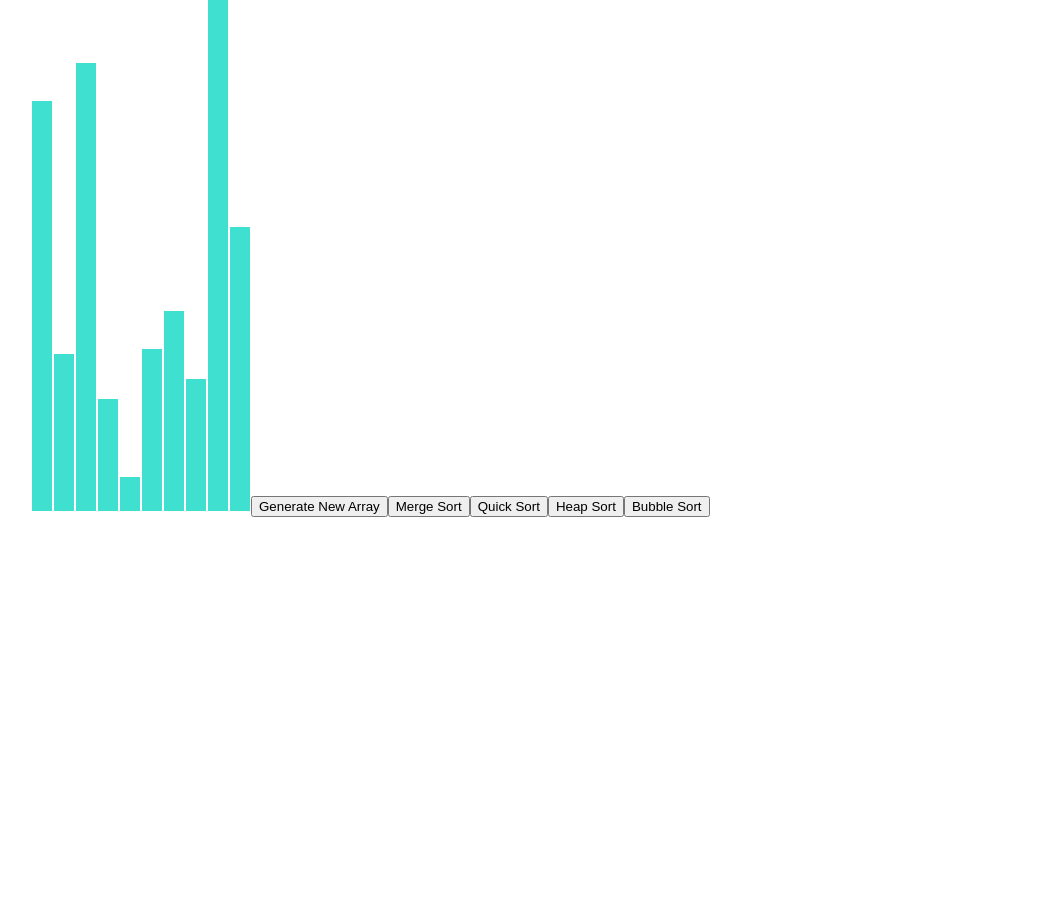
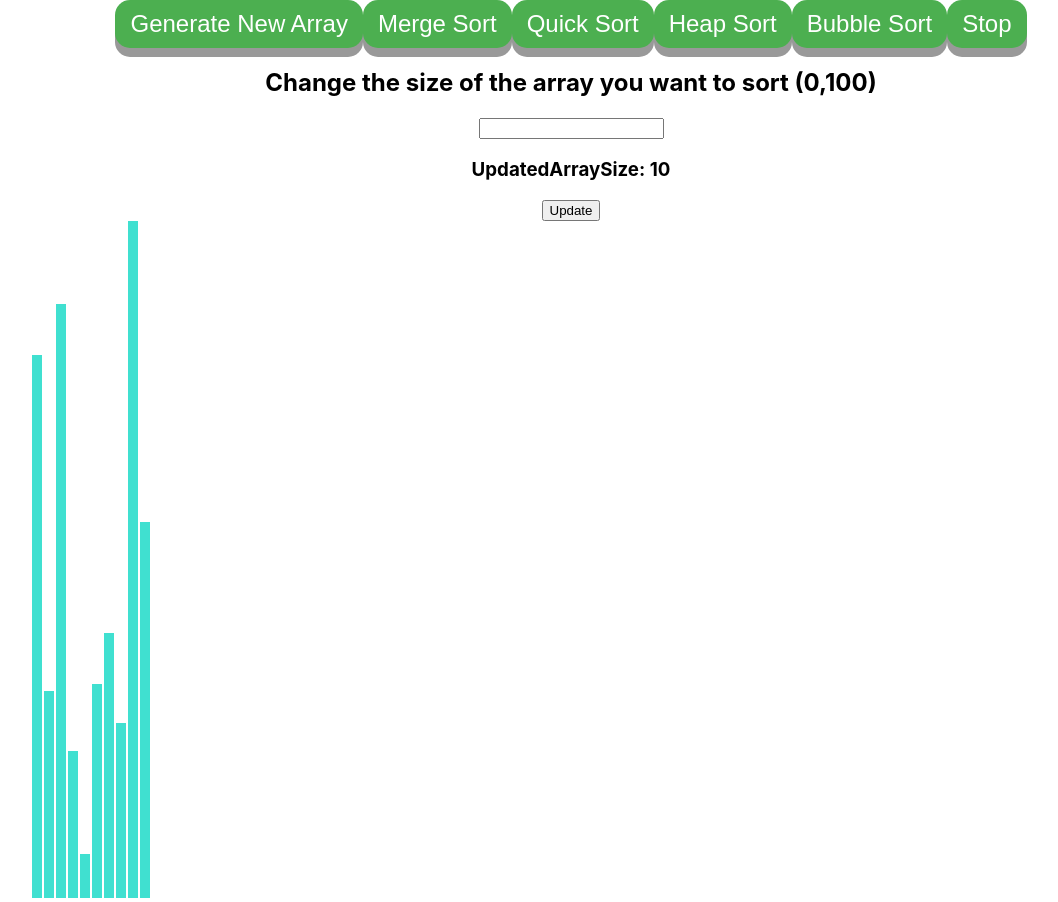
Before and after one commit to Hugo-coder-hjh/VisualSorting, a React (Create React App) app: page / in a window 1280 px wide. Shown: the whole page, without its empty margins (69-1127 px from the left). Before the commit the page ends 800 px from the top, so only its background shows below. Built offline with nearby package versions, Linux system fonts and the light colour scheme.

Commit message:
choose size

```diff
--- a/src/SortingVisualizer/SortingVisualizer.css
+++ b/src/SortingVisualizer/SortingVisualizer.css
@@ -5,7 +5,30 @@
 }
 
 .array-bar {
-  width: 20px;
+  width: 10px;
   display: inline-block;
   margin: 0 1px;
 }
+
+.button-container .button{
+  /* display: inline-block; */
+  padding: 10px 15px;
+  font-size: 24px;
+  cursor: pointer;
+  text-align: center;
+  text-decoration: none;
+  outline: none;
+  color: #fff;
+  background-color: #4CAF50;
+  border: none;
+  border-radius: 15px;
+  box-shadow: 0 9px #999;
+}
+
+.button-container .button:hover {background-color: #3e8e41}
+
+.button-container .button:active {
+  background-color: #3e8e41;
+  box-shadow: 0 5px #666;
+  transform: translateY(4px);
+}
--- a/src/SortingVisualizer/SortingVisualizer.jsx
+++ b/src/SortingVisualizer/SortingVisualizer.jsx
@@ -1,12 +1,12 @@
-import React from 'react';
-import { getMergeSortAnimations, getQuickSortAnimations, getBubbleSortAnimations, getHeapSortAnimations } from '../sortingAlgorithms/sortingAlgorithms.js';
+import {React, useEffect, useState} from 'react';
+import { getMergeSortAnimations, getQuickSortAnimations, getBubblesortAnimations, getHeapSortAnimations } from '../sortingAlgorithms/sortingAlgorithms.js';
 import './SortingVisualizer.css';
 
 // Change this value for the speed of the animations.
 const ANIMATION_SPEED_MS = 200;
 
 // Change this value for the number of bars (value) in the array.
-const NUMBER_OF_ARRAY_BARS = 10;
+// const NUMBER_OF_ARRAY_BARS = 10;
 
 // This is the main color of the array bars.
 const PRIMARY_COLOR = 'turquoise';
@@ -21,29 +21,47 @@ const PIVOT_COLOR = 'blue';
 const HEAP_COLOR = 'yellow';
 const FINISH_COLOR = 'purple';
 
-export default class SortingVisualizer extends React.Component {
-  constructor(props) {
-    super(props);
+export default function SortingVisualizer() {
 
-    this.state = {
-      array: [],
+  // for input value
+  const [message, setMessage] = useState('');
+  const handleChange = (event) => {
+    setMessage(event.target.value);
   };
+  const handleClick = () => {
+    // 👇 "message" stores input field value
+    setNUMBER_OF_ARRAY_BARS(message);
+  };
+
+  // Change this value for the number of bars (value) in the array.
+  const [NUMBER_OF_ARRAY_BARS, setNUMBER_OF_ARRAY_BARS] = useState(10);
+
+  const [array, setArray] = useState([]);
+
+  const randomIntFromInterval = (min, max) => {
+    return Math.floor(Math.random() * (max - min + 1) + min);
   }
 
-  componentDidMount() {
-    this.resetArray();
+  const resetArray = () => {
+    const newArray = [];
+    for (let i = 0; i < NUMBER_OF_ARRAY_BARS; i++) {
+      newArray.push(randomIntFromInterval(5, 730));
+    }
+    console.log("before", newArray);
+    setArray(newArray);
+    console.log("after",array);
   }
 
-  resetArray() {
-    const array = [];
-    for (let i = 0; i < NUMBER_OF_ARRAY_BARS; i++) {
-      array.push(randomIntFromInterval(5, 550));
-    }
-    this.setState({ array });
-  }
+  useEffect(() => {
+    resetArray();
+  },[NUMBER_OF_ARRAY_BARS])
 
-  mergeSort() {
-    const animations = getMergeSortAnimations(this.state.array);
+  // setTimeout(() => {
+  //   console.log("final",array);
+  // }, 20);
+
+  const mergeSort = () => {
+    const animations = getMergeSortAnimations(array);
     for (let i = 0; i < animations.length; i++) {
       const arrayBars = document.getElementsByClassName('array-bar');
       const isColorChange = i % 3 !== 2;
@@ -66,8 +84,8 @@ export default class SortingVisualizer extends React.Component {
     }
   }
 
-  quickSort() {
-    const animations = getQuickSortAnimations(this.state.array);
+  const quickSort = () => {
+    const animations = getQuickSortAnimations(array);
     for (let i = 0; i < animations.length; i++) {
       const arrayBars = document.getElementsByClassName('array-bar');
       if (animations[i].length === 3) {
@@ -102,8 +120,8 @@ export default class SortingVisualizer extends React.Component {
     }
   }
 
-  heapSort() {
-    const animations = getHeapSortAnimations(this.state.array);
+  const heapSort = () => {
+    const animations = getHeapSortAnimations(array);
     for (let i = 0; i < animations.length; i++) {
       const arrayBars = document.getElementsByClassName('array-bar');
       if (animations[i].length === 3 && typeof animations[i][2] === "boolean") {
@@ -176,20 +194,23 @@ export default class SortingVisualizer extends React.Component {
     }, (animations.length + 10) * ANIMATION_SPEED_MS);
   }
 
-  bubbleSort() {
-    const animations = getBubbleSortAnimations(this.state.array);
+  const bubbleSort = () => {
+    const animations = getBubblesortAnimations(array);
     // console.log(animations);
     for (let i = 0; i < animations.length; i++) {
       const barrayBars = document.getElementsByClassName('array-bar');
       const isColorChange = i % 3 !== 2;
       if (isColorChange) {
-        const [barOneIdx, barTwoIdx] = animations[i];
-        const barOneStyle = barrayBars[barOneIdx].style;
-        const barTwoStyle = barrayBars[barTwoIdx].style;
+        const [bbarOneIdx, bbarTwoIdx] = animations[i];
+        // console.log(bbarOneIdx);
+        // console.log(bbarTwoIdx);
+        //console.log('s', barrayBars[bbarTwoIdx]);
+        const bbarOneStyle = barrayBars[bbarOneIdx].style;
+        const bbarTwoStyle = barrayBars[bbarTwoIdx].style;
         const color = i % 3 === 0 ? SECONDARY_COLOR : PRIMARY_COLOR;
         setTimeout(() => {
-          barOneStyle.backgroundColor = color;
-          barTwoStyle.backgroundColor = color;
+          bbarOneStyle.backgroundColor = color;
+          bbarTwoStyle.backgroundColor = color;
         }, i * ANIMATION_SPEED_MS);
       } else {
         if (animations[i].length > 0) {
@@ -207,26 +228,31 @@ export default class SortingVisualizer extends React.Component {
 
   }
 
-  // NOTE: This method will only work if your sorting algorithms actually return
-  // the sorted arrays; if they return the animations (as they currently do), then
-  // this method will be broken.
-  testSortingAlgorithms() {
-    for (let i = 0; i < 100; i++) {
-      const array = [];
-      const length = randomIntFromInterval(1, 1000);
-      for (let i = 0; i < length; i++) {
-        array.push(randomIntFromInterval(-1000, 1000));
-      }
-      const javaScriptSortedArray = array.slice().sort((a, b) => a - b);
-      const mergeSortedArray = getMergeSortAnimations(array.slice());
-      console.log(arraysAreEqual(javaScriptSortedArray, mergeSortedArray));
-    }
-  }
-
-  render() {
-    const { array } = this.state;
 
   return (
+    <>
+    <div className="button-container">
+      <button className="button" onClick={() => resetArray()}>Generate New Array</button>
+      <button className="button" onClick={() => mergeSort()}>Merge Sort</button>
+      <button className="button" onClick={() => quickSort()}>Quick Sort</button>
+      <button className="button" onClick={() => heapSort()}>Heap Sort</button>
+      <button className="button" onClick={() => bubbleSort()}>Bubble Sort</button>
+      <button className="button" onClick={() => window.location.reload()}>Stop</button>
+    </div>
+
+    <div className="size-change">
+      <h2>Change the size of the array you want to sort (0,100)</h2>
+      <input
+        type="text"
+        id="message"
+        name="message"
+        onChange={handleChange}
+        value={message}
+      />
+      <h3>UpdatedArraySize: {NUMBER_OF_ARRAY_BARS}</h3>
+      <button onClick={handleClick}>Update</button>
+    </div>
+
     <div className="array-container">
       {array.map((value, idx) => (
         <div
@@ -237,28 +263,130 @@ export default class SortingVisualizer extends React.Component {
             height: `${value}px`,
           }}></div>
       ))}
-        <button onClick={() => this.resetArray()}>Generate New Array</button>
-        <button onClick={() => this.mergeSort()}>Merge Sort</button>
-        <button onClick={() => this.quickSort()}>Quick Sort</button>
-        <button onClick={() => this.heapSort()}>Heap Sort</button>
-        <button onClick={() => this.bubbleSort()}>Bubble Sort</button>
     </div>
+
+  </>
   );
 }
-}
 
-// From https://stackoverflow.com/questions/4959975/generate-random-number-between-two-numbers-in-javascript
-function randomIntFromInterval(min, max) {
-  // min and max included
-  return Math.floor(Math.random() * (max - min + 1) + min);
-}
 
-function arraysAreEqual(arrayOne, arrayTwo) {
-  if (arrayOne.length !== arrayTwo.length) return false;
-  for (let i = 0; i < arrayOne.length; i++) {
-    if (arrayOne[i] !== arrayTwo[i]) {
-      return false;
-    }
-  }
-  return true;
-}
+
+// export default class SortingVisualizer extends React.Component {
+//   constructor(props) {
+//     super(props);
+
+//     this.state = {
+//       array: [],
+//     };
+//   }
+
+//   componentDidMount() {
+//     this.resetArray();
+//   }
+
+
+
+//   mergeSort() {
+//     const animations = getMergeSortAnimations(this.state.array);
+//     for (let i = 0; i < animations.length; i++) {
+//       const arrayBars = document.getElementsByClassName('array-bar');
+//       const isColorChange = i % 3 !== 2;
+//       if (isColorChange) {
+//         const [barOneIdx, barTwoIdx] = animations[i];
+//         const barOneStyle = arrayBars[barOneIdx].style;
+//         const barTwoStyle = arrayBars[barTwoIdx].style;
+//         const color = i % 3 === 0 ? SECONDARY_COLOR : PRIMARY_COLOR;
+//         setTimeout(() => {
+//           barOneStyle.backgroundColor = color;
+//           barTwoStyle.backgroundColor = color;
+//         }, i * ANIMATION_SPEED_MS);
+//       } else {
+//         setTimeout(() => {
+//           const [barOneIdx, newHeight] = animations[i];
+//           const barOneStyle = arrayBars[barOneIdx].style;
+//           barOneStyle.height = `${newHeight}px`;
+//         }, i * ANIMATION_SPEED_MS);
+//       }
+//     }
+//   }
+
+//   quickSort() {
+//     const animations = getQuickSortAnimations(this.state.array);
+//     for (let i = 0; i < animations.length; i++) {
+//       const arrayBars = document.getElementsByClassName('array-bar');
+//       if (animations[i].length === 3) {
+//         // it is trying to set current swappers
+//         const [barOneIdx, barTwoIdx, condition] = animations[i];
+//         const barOneStyle = arrayBars[barOneIdx].style;
+//         const barTwoStyle = arrayBars[barTwoIdx].style;
+//         // trying to change color
+//         let color = (condition === true) ? SECONDARY_COLOR : PRIMARY_COLOR;
+//         setTimeout(() => {
+//           barOneStyle.backgroundColor = color;
+//           barTwoStyle.backgroundColor = color;
+//         }, i * ANIMATION_SPEED_MS);
+//       } else if (animations[i].length === 4) {
+//         // it is trying to do the swap and change the height of the bars
+//         setTimeout(() => {
+//           const [barOneIdx, heightOne, barTwoIdx, heightTwo] = animations[i];
+//           const barOneStyle = arrayBars[barOneIdx].style;
+//           const barTwoStyle = arrayBars[barTwoIdx].style;
+//           barOneStyle.height = `${heightOne}px`;
+//           barTwoStyle.height = `${heightTwo}px`;
+//         }, i * ANIMATION_SPEED_MS);
+//       } else if (animations[i].length === 2) {
+//         // it is setting pivot/ setting finished bar
+//         const [barIdx, condition] = animations[i];
+//         const barStyle = arrayBars[barIdx].style;
+//         let color = (condition === true) ? PIVOT_COLOR : PRIMARY_COLOR;
+//         setTimeout(() => {
+//           barStyle.backgroundColor = color;
+//         }, i * ANIMATION_SPEED_MS);
+//       }
+//     }
+//   }
+
+//   heapSort() {
+//     // We leave it as an exercise to the viewer of this code to implement this method.
+//   }
+
+//   bubbleSort() {
+//     const animations = getBubblesortAnimations(this.state.array);
+//     // console.log(animations);
+//     for (let i = 0; i < animations.length; i++) {
+//       const barrayBars = document.getElementsByClassName('array-bar');
+//       const isColorChange = i % 3 !== 2;
+//       if (isColorChange) {
+//         const [bbarOneIdx, bbarTwoIdx] = animations[i];
+//         // console.log(bbarOneIdx);
+//         // console.log(bbarTwoIdx);
+//         //console.log('s', barrayBars[bbarTwoIdx]);
+//         const bbarOneStyle = barrayBars[bbarOneIdx].style;
+//         const bbarTwoStyle = barrayBars[bbarTwoIdx].style;
+//         const color = i % 3 === 0 ? SECONDARY_COLOR : PRIMARY_COLOR;
+//         setTimeout(() => {
+//           bbarOneStyle.backgroundColor = color;
+//           bbarTwoStyle.backgroundColor = color;
+//         }, i * ANIMATION_SPEED_MS);
+//       } else {
+//         if (animations[i].length > 0) {
+//           setTimeout(() => {
+//             const [barOneIdx, newHeightOne, barTwoIdx, newHeightTwo] = animations[i];
+//             const barOneStyle = barrayBars[barOneIdx].style;
+//             const barTwoStyle = barrayBars[barTwoIdx].style;
+//             barOneStyle.height = `${newHeightOne}px`;
+//             barTwoStyle.height = `${newHeightTwo}px`;
+//           }, i * ANIMATION_SPEED_MS);
+//         }
+
+//       }
+//     }
+
+//   }
+
+//   render() {
+//     const { array } = this.state;
+
+
+//   }
+// }
```
Also changed, not shown: src/sortingAlgorithms/sortingAlgorithms.js (+147 -136 lines). Lines whose indentation alone changed are shown as unchanged.
